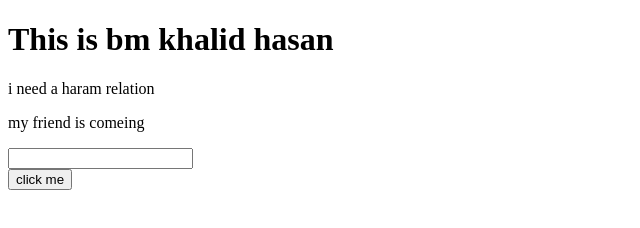
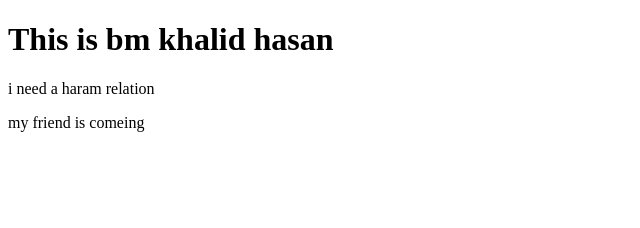
Before and after one commit to bmkhalidhasan/failure-frist, a plain HTML site: page index.html in a window 1280 px wide. Shown: the whole page, without its empty margins (0-640 px from the left). Drawn offline with Linux system fonts and the light colour scheme.

Commit message:
Revert "Develop"

```diff
--- a/index.html
+++ b/index.html
@@ -9,8 +9,5 @@
     <h1>This is bm khalid hasan</h1>
     <p>i need a haram relation</p>
     <p>my friend is comeing</p>
-    <input type="text">
-    <br>
-    <button>click me</button>
 </body>
 </html>
```
